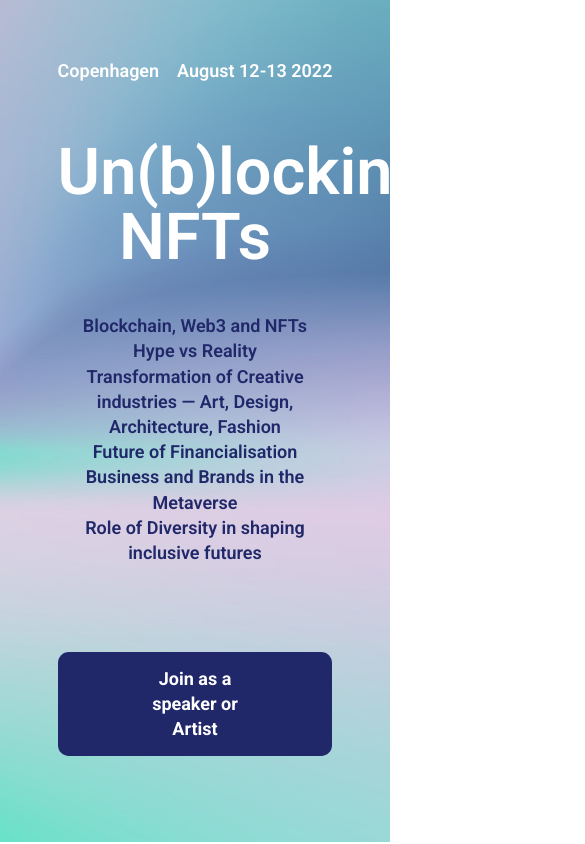
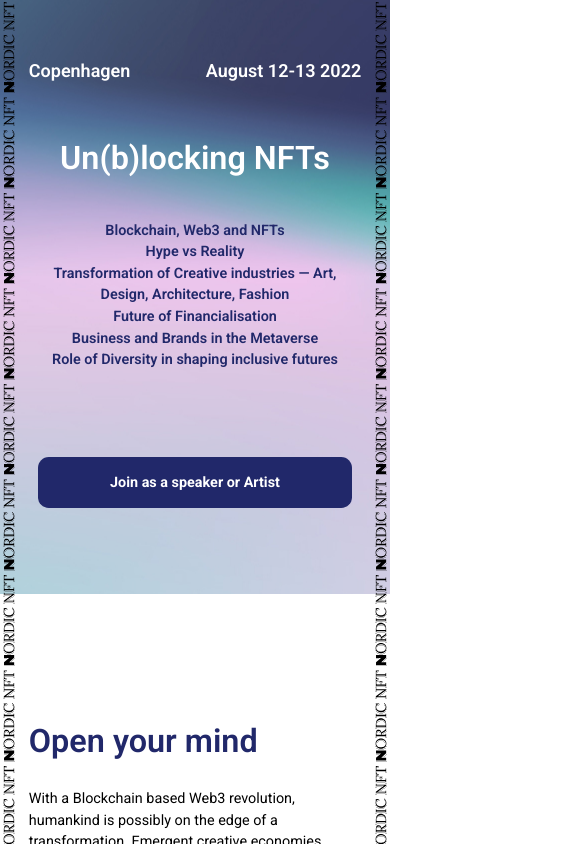
Before and after one commit to NFT-NORDIC/NFT-NORDIC.github.io, a Nuxt app: page / in a window 390 px wide. Shown: the top 844 px of the page, 585 px wide, since content can reach past the window. Built offline with nearby package versions, Linux system fonts and the light colour scheme.

Commit message:
mobile fixes

```diff
--- a/components/Footer.vue
+++ b/components/Footer.vue
@@ -1,13 +1,13 @@
 <template>
   <div class="bg-footer md:px-48 px-16 pt-16 mt-32 text-white">
     <!-- nft nordic info + contacts -->
-    <img class="mb-4" src="~/assets/logo.svg">
-    <div class="flex items-center md:gap-x-96 gap-x-8 mb-16">
-      <div class="flex-none md:w-96">
-        <p class="md:text-base text-xs">NFT NORDIC is a scandinavian non-profit organization mainstreaming blockchain and NFTs with a long term equitable development focus.</p>
+    <img class="md:mb-4 mb-8" src="~/assets/logo.svg">
+    <div class="flex md:items-center md:gap-x-96 gap-x-4 mb-16">
+      <div class="flex-none md:w-96 w-1/2">
+        <p class="text-sm">NFT NORDIC is a scandinavian non-profit organization mainstreaming blockchain and NFTs with a long term equitable development focus.</p>
       </div>
-      <div class="flex-1"></div>
-      <div class="flex-none md:w-32">
+      <div class="md:flex-1 md:block hidden"></div>
+      <div class="md:flex-none flex-1 md:w-32">
         <p class="mb-4 text-center font-semibold text-sm">Connect</p>
         <div class="grid grid-cols-2 text-white fill-white">
           <a href="https://discord.gg/D7zJeEcEfn" target="_blank" class="mx-auto w-8 md:h-12"><img src="~/assets/some/discord.svg" /></a>
--- a/components/Header.vue
+++ b/components/Header.vue
@@ -1,5 +1,5 @@
 <template>
-  <div class="bg-header md:px-48 px-16 py-16 text-xl text-white font-semibold">
+  <div class="bg-header md:px-48 px-8 py-16 text-xl text-white font-semibold">
     <!-- place and time (mobile only) -->
     <div class="flex md:hidden">
       <span class="flex-auto">Copenhagen</span>
@@ -21,8 +21,8 @@
     </div>
     <!-- title and text -->
     <div class="md:my-36 my-16 text-center">
-      <h1 class="text-7xl">Un(b)locking NFTs</h1>
-      <p class="mt-12 text-darkblue text-xl">
+      <h1 class="md:text-7xl text-4xl">Un(b)locking NFTs</h1>
+      <p class="mt-12 text-darkblue md:text-xl text-base">
         Blockchain, Web3 and NFTs <br />
         Hype vs Reality <br />
         Transformation of Creative industries — Art, Design, Architecture,
@@ -37,7 +37,7 @@
       <a
         href="https://docs.google.com/forms/d/e/1FAIpQLScN3P4y3mqHyGs5WmeL0vZ0V903gUFNXrDHePwpDUJIxTfKTg/viewform?usp=sf_link"
         target="_blank"
-        class="inline-block bg-darkblue rounded-xl px-20 py-4 font-bold text-xl"
+        class="inline-block bg-darkblue rounded-xl px-20 py-4 font-bold md:text-xl text-base"
         >Join as a speaker or Artist</a
       >
     </div>
--- a/components/Main.vue
+++ b/components/Main.vue
@@ -1,5 +1,5 @@
 <template>
-  <div class="px-16 md:px-48 mt-32 space-y-32">
+  <div class="px-8 md:px-48 mt-32 space-y-32">
     <MainOpenYourMind />
     <MainWhyAttend />
     <MainSpeakers />
--- a/components/Main/Discord.vue
+++ b/components/Main/Discord.vue
@@ -1,7 +1,7 @@
 <template>
-  <div class="md:mx-64 p-32 bg-discord text-center text-white">
+  <div class="md:mx-64 md:p-32 p-8 bg-discord text-center text-white">
     <h2 class="text-4xl uppercase font-semibold">Discord</h2>
-    <p class="mt-4 px-8 text">
+    <p class="mt-4 md:px-8 text">
       Are you an Artist, Designer, Musician, Architect, Blockchain enthusiast or
       critic, Futurist, Developer, Student, Cultural institution or Experimental
       community, Governmental organisation, Business, Foundation or other?
--- a/components/Main/Goal.vue
+++ b/components/Main/Goal.vue
@@ -1,6 +1,6 @@
 <template>
   <div class="md:mx-8 text-center text-darkblue">
-    <p class="text-6xl leading-snug">
+    <p class="md:text-6xl text-4xl leading-snug">
       Over 2 days in August, we invite communities from the Nordics and beyond to explore the growing Web3 ecosystem through education, play and adoption.
     </p>
   </div>
--- a/components/Main/NikolajKunsthal.vue
+++ b/components/Main/NikolajKunsthal.vue
@@ -1,5 +1,5 @@
 <template>
-  <div class="md:mx-0 mx-16">
+  <div class="md:mx-0 mx-8">
     <h2
       class="
         mb-12
--- a/components/Main/OpenYourMind.vue
+++ b/components/Main/OpenYourMind.vue
@@ -1,7 +1,7 @@
 <template>
   <div class="flex md:flex-row md:items-center flex-col md:gap-x-64 gap-y-8">
     <div class="flex-1 py-4">
-      <h2 class="mb-12 text-4xl text-darkblue font-semibold">Open your mind</h2>
+      <h2 class="md:mb-12 mb-8 text-4xl text-darkblue font-semibold">Open your mind</h2>
       <p class="mt-4">With a Blockchain based Web3 revolution, humankind is possibly on the edge of a transformation. Emergent creative economies, where expression and data is shared openly and securely across borders, could enable more inclusive environments for coordinating different aspects of our everyday lives.</p>
       <p class="mt-4">And yet, the hype following an explosive growth in the NFT and blockchain space is shifting attention away from the tech's transformative and tangible potential in the long run.</p>
       <p class="mt-4">We invite divergent perspectives representing creativity, education, technology, business and finance to come together and map a truly inclusive future, where emergent technologies, in concert with humans, can positively reinvent our systems.</p>
--- a/components/Main/WhyAttend.vue
+++ b/components/Main/WhyAttend.vue
@@ -8,7 +8,7 @@
     </div>
     <div class="flex-1 flex">
       <div class="flex-auto">
-        <h2 class="mb-12 text-4xl text-darkblue font-semibold">Why attend?</h2>
+        <h2 class="md:mb-12 mb-8 text-4xl text-darkblue font-semibold">Why attend?</h2>
         <p class="mt-4">Learn from the diversity of leading voices and cutting edge projects in the emergent NFT space </p>
         <p class="mt-4">Explore and immerse yourself in art both online and physically</p>
         <p class="mt-4">Share and take a piece of the experience home with you </p>
--- a/layouts/global.css
+++ b/layouts/global.css
@@ -1,7 +1,7 @@
 @import url('https://fonts.googleapis.com/css2?family=Roboto:wght@400;600;700&display=swap');
 
 .bg-header {
-    background: url('~assets/header.jpg');
+    background: url('~assets/header.jpg') center;
 }
 
 .bg-discord {
@@ -13,11 +13,13 @@
 }
 
 .bg-lside {
-    background: url('~assets/lside_logo.svg') no-repeat center;
+    background: url('~assets/lside_logo.svg') repeat-y center;
+    background-size: contain;
 }
 
 .bg-rside {
-    background: url('~assets/lside_logo.svg') no-repeat center;
+    background: url('~assets/lside_logo.svg') repeat-y center;
+    background-size: contain;
 }
 
 body {
--- a/pages/index.vue
+++ b/pages/index.vue
@@ -3,8 +3,8 @@
     <Header />
     <Main />
     <Footer />
-    <div class="absolute top-0 left-0 w-10 bg-lside h-full"></div>
-    <div class="absolute top-0 right-0 w-10 bg-rside h-full"></div>
+    <div class="absolute top-0 md:left-0 left-0.5 md:w-10 w-4 bg-lside h-full"></div>
+    <div class="absolute top-0 md:right-0 right-0.5 md:w-10 w-4 bg-rside h-full"></div>
   </div>
 </template>
 
```
Also changed, not shown: components/Main/Speakers.vue (+12 -12 lines).
